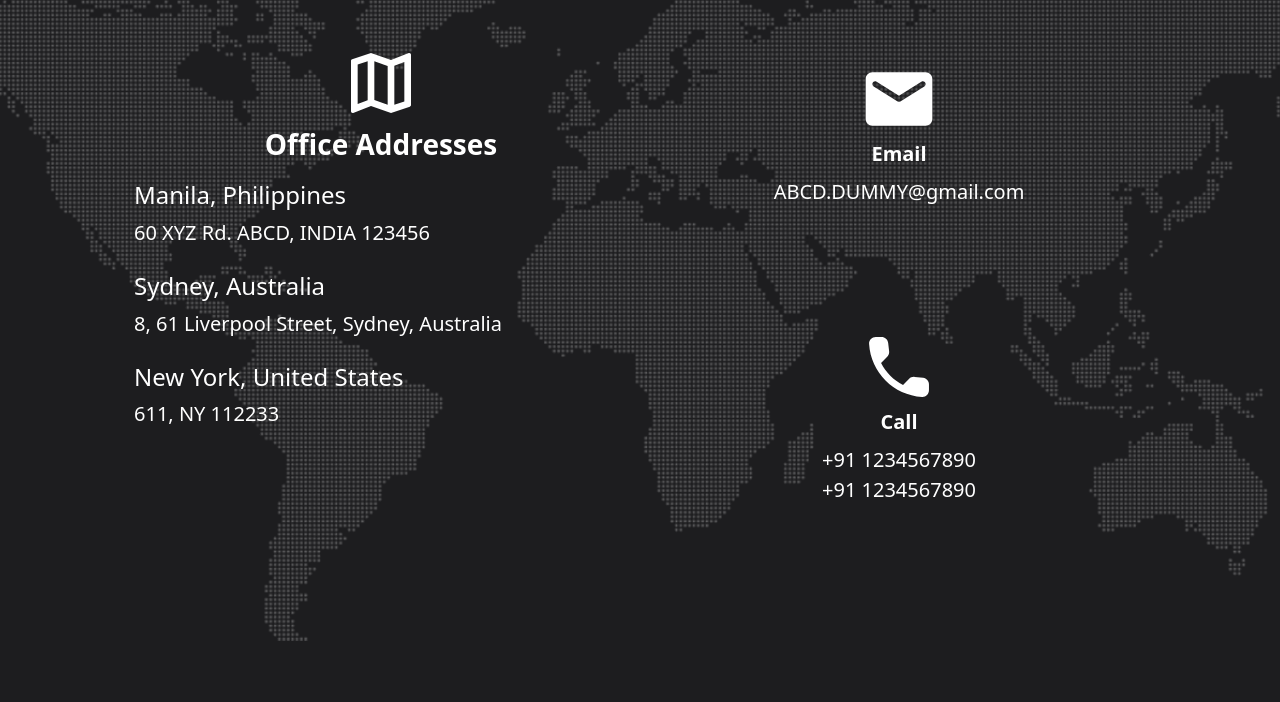
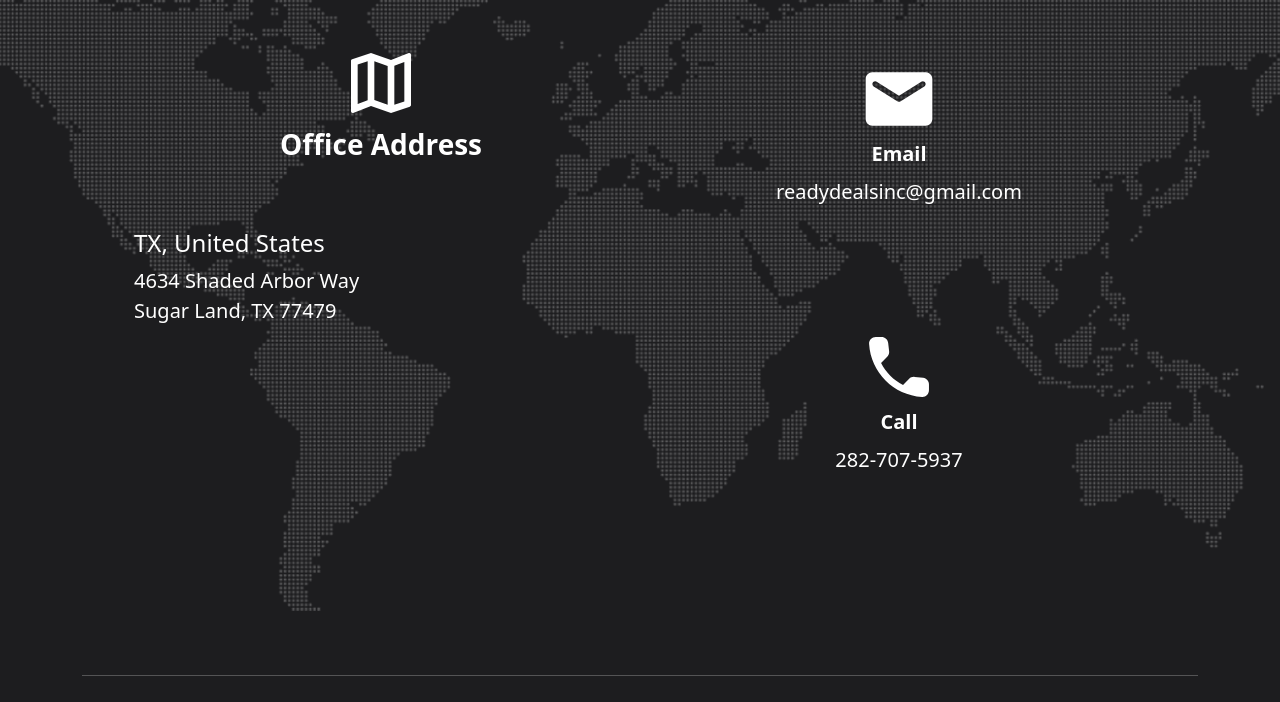
Before and after one commit to vikramadityacse/ReadyDeals, a website: page index.html in a window 1280 px wide. Shown: the part 9430-10132 px from the top of the page. Drawn offline with nearby package versions, Linux system fonts and the light colour scheme; some packages are replaced by stand-ins of ours; a small style sheet from the web is missing; a web font is replaced by a local one.

Commit message:
Update index.html
Signed-off-by: Vikramaditya <158454679+vikramadityacse@users.noreply.github.com>

```diff
--- a/index.html
+++ b/index.html
@@ -927,7 +927,6 @@ color: #F5F5F7;">
 			</div>
 		</div>
 	</div>
-
 	<!-- Contact Information -->
 	<div class="container-fluid py-3" id="page-contacts" style="background-image:url('images/mapcontact.png');
 						 background-color: #1D1D1F;
@@ -948,32 +947,17 @@ color: #F5F5F7;">
 					<div class="text-center py-3">
 						<img src="images/map.svg" style="width: 10vh" class="img-fluid lazyload">
 						<br>
-						<b class="fs-3">Office Addresses</b>
+						<b class="fs-3">Office Address</b>
 					</div>
-
-					<!-- Manila, Philippines -->
-					<h4>Manila, Philippines</h4>
-					<a class="fs-5" href=""
-						style="color: white; text-decoration: none;">
-						60 XYZ Rd. ABCD, INDIA 123456
-					</a>
-
-					<br><br>
-
-					<!-- Sydney, Australia -->
-					<h4>Sydney, Australia</h4>
-					<a class="fs-5" href=""
-						style="color: white; text-decoration: none;">
-						8, 61 Liverpool Street, Sydney, Australia
-					</a>
 
 					<br><br>
 
 					<!-- New York, United States -->
-					<h4>New York, United States</h4>
+					<h4>TX, United States</h4>
 					<a class="fs-5" href=""
 						style="color: white; text-decoration: none;">
-						611, NY 112233
+						4634 Shaded Arbor Way<br>
+						Sugar Land, TX 77479
 					</a>
 
 				</div>
@@ -988,7 +972,7 @@ color: #F5F5F7;">
 							<address class="py-2">
 								<a class="fs-5" href="#"
 									style="color: white; text-decoration: none;">
-									ABCD.DUMMY@gmail.com</a>
+									readydealsinc@gmail.com</a>
 							</address>
 						</div>
 						<!-- Email -->
@@ -1000,11 +984,8 @@ color: #F5F5F7;">
 							<b class="fs-5">Call</b>
 							<br>
 							<address class="py-2">
-								<a href="tel:+1234567890" class="fs-5" style="color: white; text-decoration: none;">
-									+91 1234567890</a>
-								<br>
-								<a href="tel:+1234567890" class="fs-5" style="color: white; text-decoration: none;">
-									+91 1234567890</a>
+								<a href="tel:282-707-5937" class="fs-5" style="color: white; text-decoration: none;">
+									282-707-5937</a>
 							</address>
 						</div>
 						<!-- Contact -->
@@ -1038,7 +1019,7 @@ color: #F5F5F7;">
 					<img src="images/favicon.png" alt="Logo" class="py-3 img-fluid" style="width:8vh;">
 				</a>
 				<div class="col-md-4"></div>
-				<p style="color: #F5F5F7;">© 2023 Ready Deals Inc. </p>
+				<p style="color: #F5F5F7;">© 2025 Ready Deals Inc. </p>
 			</div>
 
 
@@ -1050,3 +1031,7 @@ color: #F5F5F7;">
 </body>
 
 </html>
+
+</body>
+
+</html>
```
